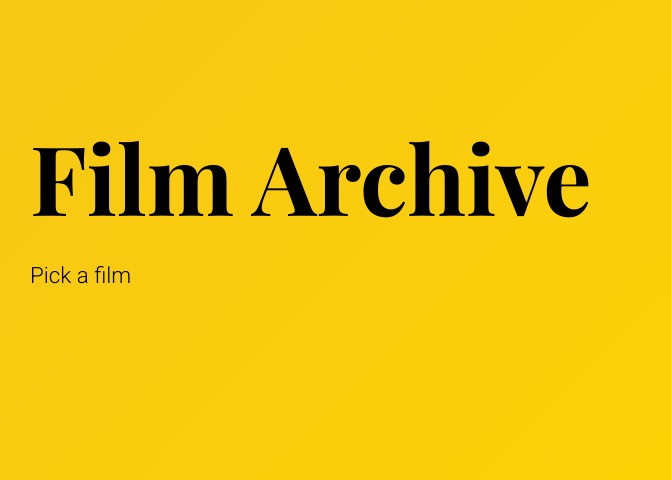
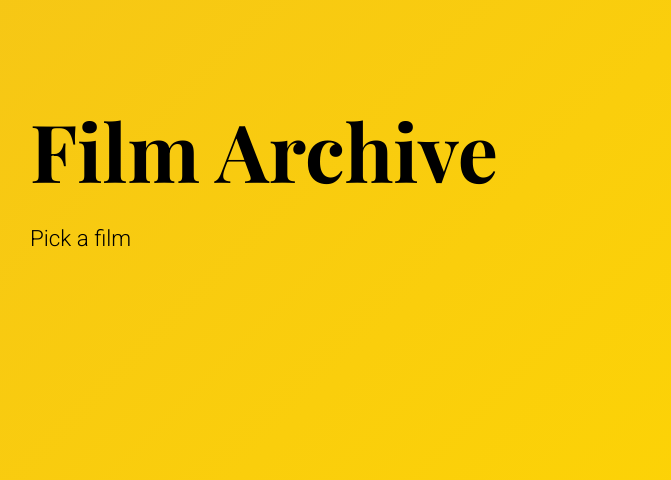
Before and after one commit to bjornarhagen/edu-hio-php, a PHP site: page /oblig-1/index.php in a window 1280 px wide. Shown: the part 48-528 px from the top of the page, without its empty margins (162-833 px from the left). Run offline with PHP 8.4, Linux system fonts and the light colour scheme.

Commit message:
Decreased font size on index

```diff
--- a/oblig-1/css/main.css
+++ b/oblig-1/css/main.css
@@ -240,7 +240,7 @@ body.index nav .nav-item {
 
 body.index h1 {
   margin: 1em 0 1rem;
-  font-size: 6em;
+  font-size: 5em;
 }
 
 body.index main p {
```
